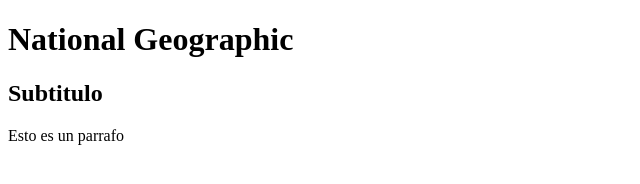
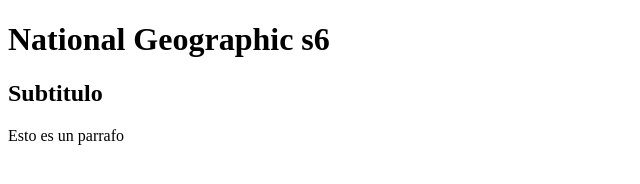
Before and after one commit to HUGOROMUALDO/NatGeo-Hugo, a plain HTML site: page index.html in a window 1280 px wide. Shown: the full height of the page, 0-640 px from the left. Drawn offline with Linux system fonts and the light colour scheme.

Commit message:
Update index.html

```diff
--- a/index.html
+++ b/index.html
@@ -7,7 +7,7 @@
     <title>Titulo</title>
 </head>
 <body>
-    <h1>National Geographic</h1>
+    <h1>National Geographic s6</h1>
     <h2> Subtitulo</h2>
 
     <p>Esto es un parrafo</p>
```
